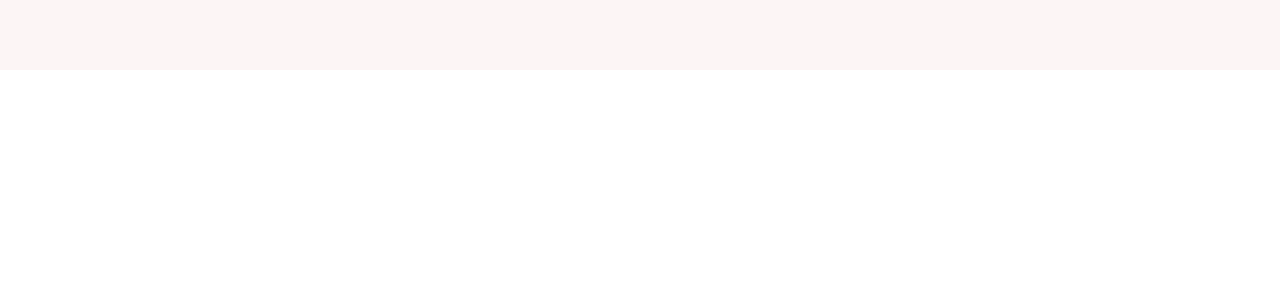
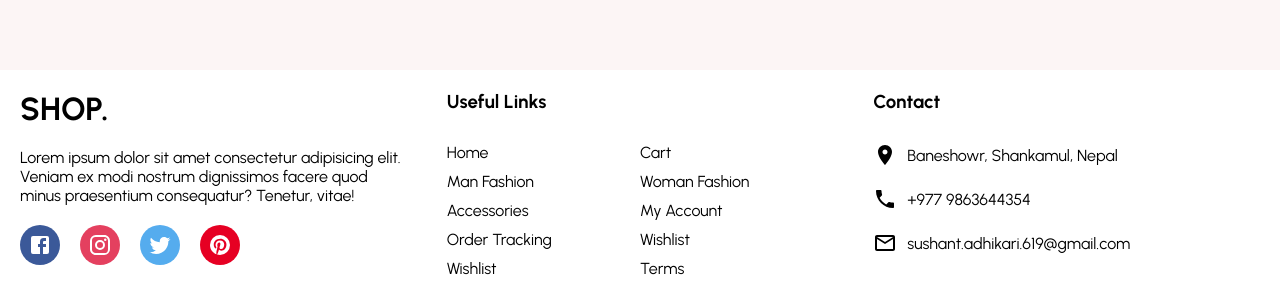
Before and after one commit to adhikarisushant/mern-lama-ecommerce, a React (Create React App) app: page / in a window 1280 px wide. Shown: the part 2666-2971 px from the top of the page. Before the commit the page ends 2736 px from the top, so only its background shows below. Built offline with nearby package versions, Linux system fonts and the light colour scheme.

Commit message:
footer section

```diff
--- /dev/null
+++ b/src/components/Footer.jsx
@@ -0,0 +1,130 @@
+import { Facebook, Instagram, MailOutline, Phone, Pinterest, Room, Twitter } from '@material-ui/icons';
+import React from 'react'
+import styled from 'styled-components'
+
+const Container = styled.div`
+    display: flex;
+`;
+
+const Left = styled.div`
+    flex: 1;
+    display: flex;
+    flex-direction: column;
+    padding: 20px;
+`;
+
+const Logo = styled.h1`
+
+`;
+
+const Desc = styled.p`
+    margin: 20px 0px;
+`;
+
+const SocialContainer = styled.div`
+    display: flex;
+`;
+
+const SocialIcon = styled.div`
+    width: 40px;
+    height: 40px;
+    border-radius: 50%;
+    color: white;
+    background-color: #${props=>props.color};
+    display: flex;
+    align-items: center;
+    justify-content: center;
+    margin-right: 20px;
+`;
+
+const Center = styled.div`
+    flex: 1;
+    padding: 20px;
+`;
+
+const Title = styled.h3`
+    margin-bottom: 30px;
+`;
+
+const List = styled.ul`
+    margin: 0;
+    padding: 0;
+    list-style: none;
+    display: flex;
+    flex-wrap: wrap;
+`;
+
+const ListItem = styled.li`
+    width: 50%;
+    margin-bottom: 10px;
+`;
+
+const Right = styled.div`
+    flex: 1;
+    padding: 20px;
+`;
+
+const ContactItem = styled.div`
+    margin-bottom: 20px;
+    display: flex;
+    align-items: center;
+`;
+
+const Payment = styled.div`
+    width: 50%;
+`;
+
+const Footer = () => {
+    return (
+        <Container>
+            <Left>
+                <Logo>SHOP.</Logo>
+                <Desc>Lorem ipsum dolor sit amet consectetur adipisicing elit. Veniam ex modi nostrum dignissimos facere quod minus praesentium consequatur? Tenetur, vitae!</Desc>
+                <SocialContainer>
+                    <SocialIcon color="3B5999">
+                            <Facebook />
+                    </SocialIcon>
+                    <SocialIcon color="E4405F">
+                            <Instagram />
+                    </SocialIcon>
+                    <SocialIcon color="55ACEE">
+                            <Twitter />
+                    </SocialIcon>
+                    <SocialIcon color="E60023">
+                            <Pinterest />
+                    </SocialIcon>
+                </SocialContainer>
+            </Left>
+            <Center>
+                <Title>Useful Links</Title>
+                <List>
+                    <ListItem>Home</ListItem>
+                    <ListItem>Cart</ListItem>
+                    <ListItem>Man Fashion</ListItem>
+                    <ListItem>Woman Fashion</ListItem>
+                    <ListItem>Accessories</ListItem>
+                    <ListItem>My Account</ListItem>
+                    <ListItem>Order Tracking</ListItem>
+                    <ListItem>Wishlist</ListItem>
+                    <ListItem>Wishlist</ListItem>
+                    <ListItem>Terms</ListItem>
+                </List>
+            </Center>
+            <Right>
+                <Title>Contact</Title>
+                <ContactItem>
+                   <Room style={{marginRight: "10px"}} /> Baneshowr, Shankamul, Nepal
+                </ContactItem>
+                <ContactItem>
+                    <Phone style={{marginRight: "10px"}} /> +977 9863644354
+                </ContactItem>
+                <ContactItem>
+                   <MailOutline style={{marginRight: "10px"}} /> sushant.adhikari.619@gmail.com
+                </ContactItem>
+                <Payment src="https://i.ibb.co/Qfvn4z6/payment.png" />
+            </Right>
+        </Container>
+    )
+}
+
+export default Footer
--- a/src/pages/Home.jsx
+++ b/src/pages/Home.jsx
@@ -5,6 +5,7 @@
 import Slider from '../components/Slider'
 import Products from '../components/Products'
 import Newsletter from '../components/Newsletter'
+import Footer from '../components/Footer'
 
 const Home = () => {
     return (
@@ -15,6 +16,7 @@
             <Categories />
             <Products />
             <Newsletter />
+            <Footer />
         </div>
     )
 }
```
